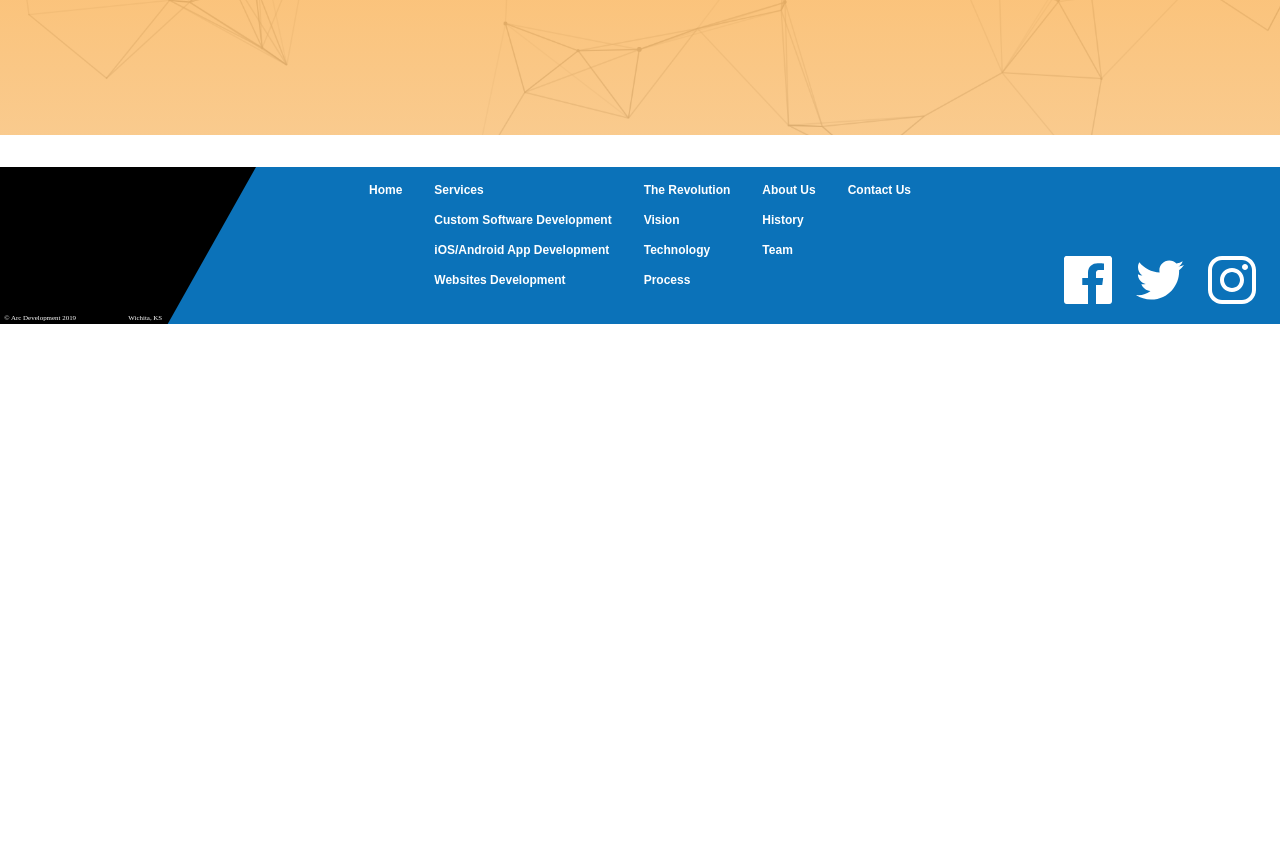
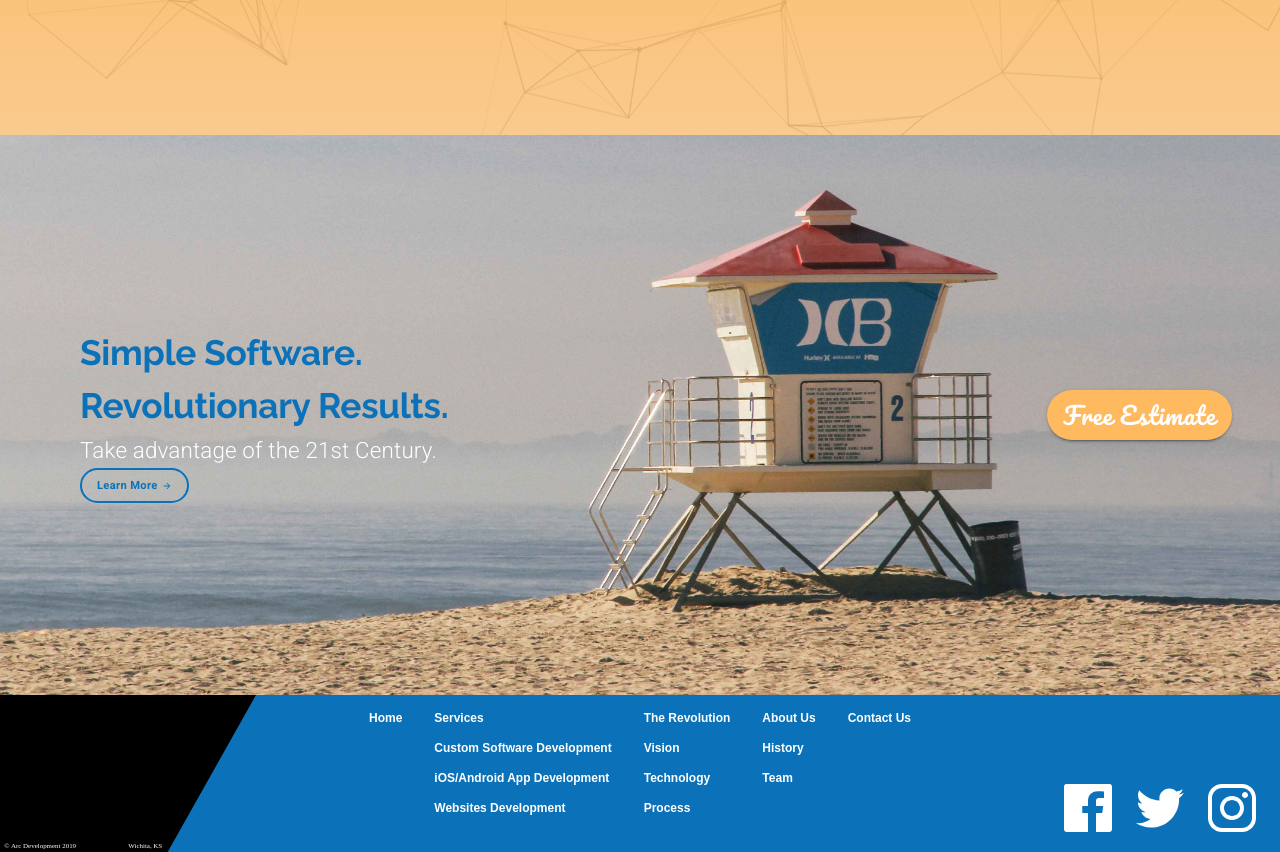
Before and after one commit to ellingtonb/react-material-ui-archdev, a React (Create React App) app: page / in a window 1280 px wide. Shown: the part 2560-3412 px from the top of the page. Before the commit the page ends 2884 px from the top, so only its background shows below. Built offline with nearby package versions, Linux system fonts and the light colour scheme.

Commit message:
Added The Call To Action Component

```diff
--- a/src/components/LandingPage.js
+++ b/src/components/LandingPage.js
@@ -16,11 +16,12 @@
 import infoBackground from '../assets/infoBackground.svg';
 import ButtonArrow from "./ui/ButtonArrow";
 import {useTheme} from "@material-ui/styles";
+import CallToAction from "./ui/CallToAction";
 
 const useStyles = makeStyles(theme => ({
     mainContainer: {
         marginTop: "3em",
-        marginBottom: "2em",
+        /*marginBottom: "2em",*/
         [theme.breakpoints.down("md")]: {
             marginTop: "1em",
         },
@@ -354,6 +355,9 @@
                     <div className={classes.infoBackground} />
                 </Grid>
             </Grid>
+            <Grid item>
+                <CallToAction />
+            </Grid>
         </Grid>
     );
 };
--- /dev/null
+++ b/src/components/ui/CallToAction.js
@@ -0,0 +1,95 @@
+import React from 'react';
+import Grid from '@material-ui/core/Grid';
+import Typography from '@material-ui/core/Typography';
+import { makeStyles, useTheme } from "@material-ui/core/styles";
+import Button from "@material-ui/core/Button";
+import ButtonArrow from "./ButtonArrow";
+import background from '../../assets/background.jpg';
+import mobileBackground from '../../assets/mobileBackground.jpg';
+import infoBackground from "../../assets/infoBackground.svg";
+import useMediaQuery from "@material-ui/core/useMediaQuery";
+
+const useStyles = makeStyles(theme => ({
+    learnButton: {
+        ...theme.typography.learnButton,
+        fontSize: "0.7rem",
+        height: 35,
+        [theme.breakpoints.down("sm")]: {
+            marginBottom: "2em"
+        }
+    },
+    background: {
+        backgroundImage: `url(${background})`,
+        backgroundPosition: "center",
+        backgroundSize: "cover",
+        backgroundAttachment: "fixed",
+        backgroundRepeat: "no-repeat",
+        height: "35em",
+        width: "100%",
+        [theme.breakpoints.down("md")]: {
+            backgroundImage: `url(${mobileBackground})`,
+            backgroundAttachment: "inherit",
+        }
+    },
+    estimateButton: {
+        ...theme.typography.estimate,
+        borderRadius: 50,
+        height: 50,
+        width: 185,
+        backgroundColor: theme.palette.common.orange,
+        fontSize: "1.5rem",
+        marginRight: "2em",
+        marginLeft: "3em",
+        [theme.breakpoints.down("sm")]: {
+            marginTop: "2em",
+            marginLeft: 0,
+            marginRight: 0
+        }
+    }
+}));
+
+const CallToAction = props => {
+    const classes = useStyles();
+    const theme = useTheme();
+    const matchesSM = useMediaQuery(theme.breakpoints.down("sm"));
+
+    return (
+        <Grid
+            container
+            alignItems={"center"}
+            justify={matchesSM ? "center" : "space-between"}
+            className={classes.background}
+            direction={matchesSM ? "column" : "row"}
+        >
+            <Grid item style={{ marginLeft: matchesSM ? 0 : "5em", textAlign: matchesSM ? "center" : "inherit" }}>
+                <Grid container direction={"column"}>
+                    <Grid item>
+                        <Typography variant={"h2"}>
+                            Simple Software.<br />Revolutionary Results.
+                        </Typography>
+                        <Typography variant={"subtitle2"} style={{ fontSize: '1.4rem' }}>
+                            Take advantage of the 21st Century.
+                        </Typography>
+                        <Grid container justify={matchesSM ? "center" : undefined} item>
+                            <Button variant={"outlined"}
+                                    className={classes.learnButton}
+                            >
+                                <span style={{ marginRight: 4 }}>Learn More</span>
+                                <ButtonArrow
+                                    width={10}
+                                    height={10}
+                                    fill={theme.palette.common.blue}
+                                />
+                            </Button>
+                        </Grid>
+                    </Grid>
+                </Grid>
+            </Grid>
+            <Grid item>
+                <Button variant={"contained"} className={classes.estimateButton}>Free Estimate</Button>
+            </Grid>
+        </Grid>
+    );
+};
+
+export default CallToAction;
```
